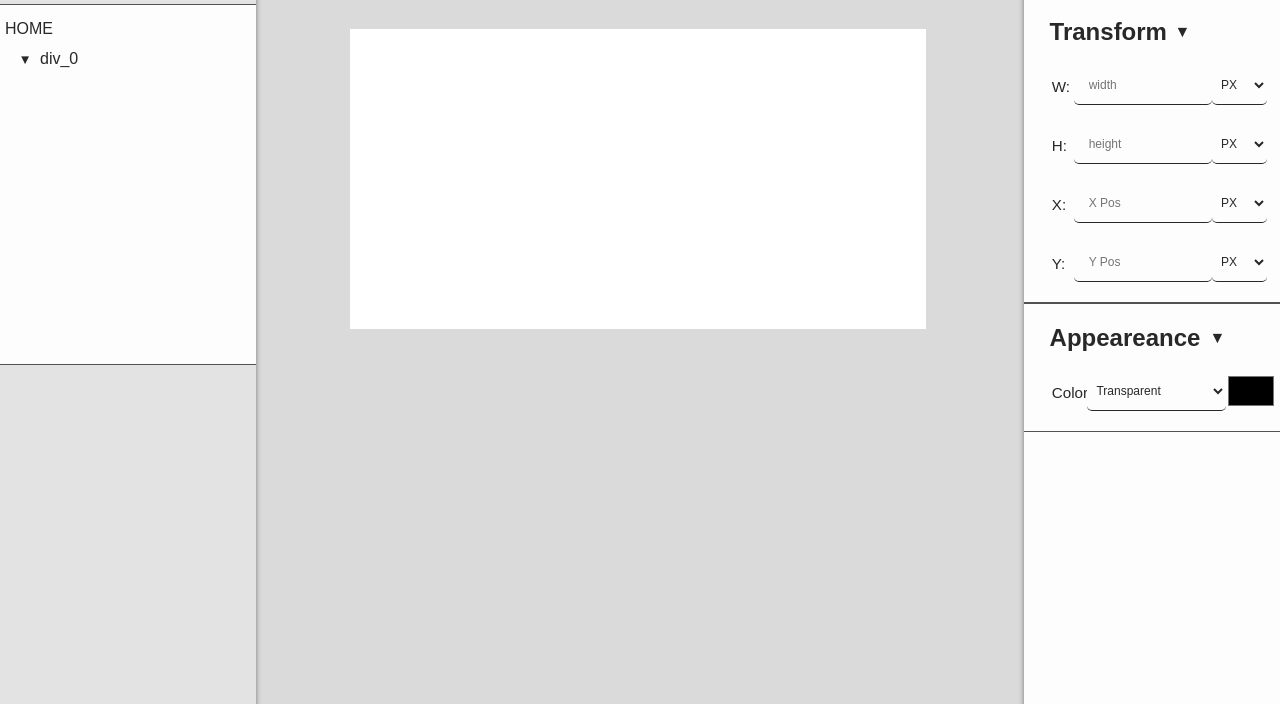
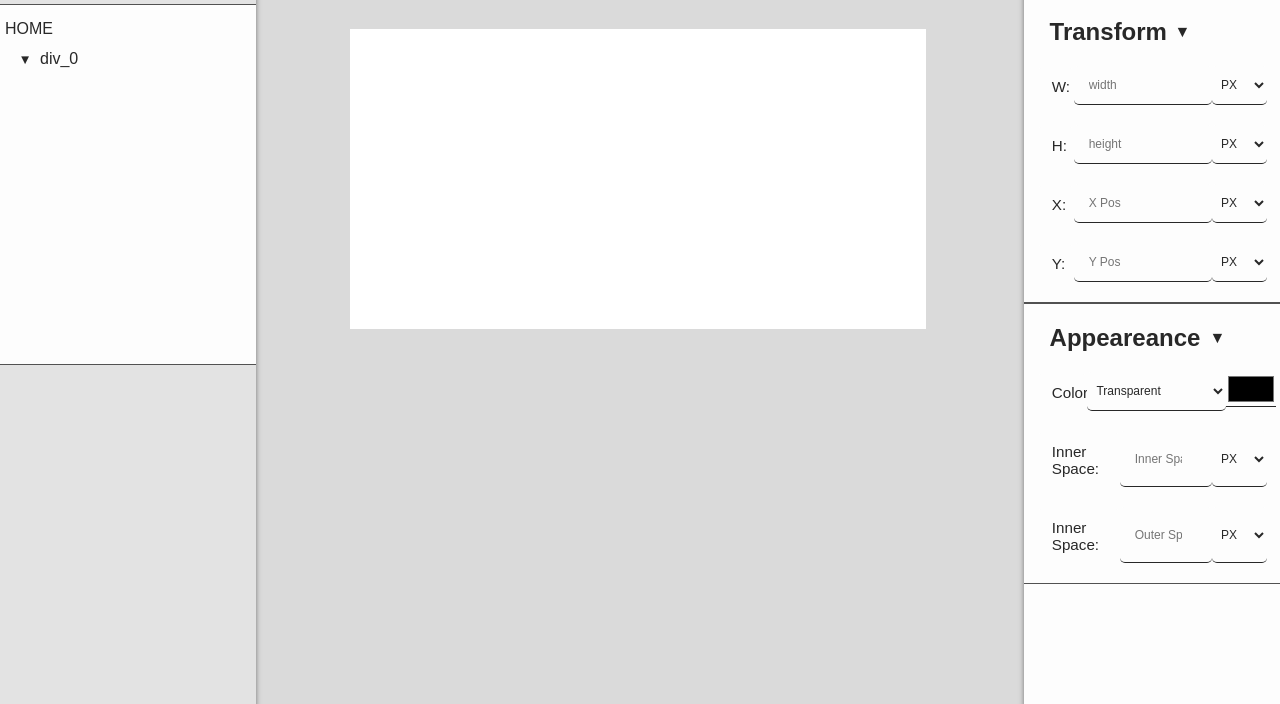
Before and after one commit to RehanAli21/design_to_code, a plain HTML site: page index.html in a window 1280 px wide. Shown: the part 96-800 px from the top of the page. Drawn offline with Linux system fonts and the light colour scheme.

Commit message:
inner and outer input added,

```diff
--- a/css_files/global.css
+++ b/css_files/global.css
@@ -218,10 +218,6 @@ main {
 	font-size: var(--font-size-3_4);
 	border: none;
 	border-bottom: 1px solid;
-}
-.properties_div > .property_section > input[type='color'] {
-	height: 38px;
-	border: none;
 }
 .properties_div > .property_section > select {
 	font-size: var(--font-size-3_4);
--- a/index.html
+++ b/index.html
@@ -217,9 +217,50 @@
 								<option value="custom">Custom</option>
 							</select>
 							<input
+								class="colorInput"
 								type="color"
-								name=""
+								style="height: 35px"
 								id="appeareance_color_input" />
+						</div>
+						<div
+							class="property_section"
+							style="grid-template-columns: 36% 40% 24%">
+							<label class="input">Inner Space: </label
+							><input
+								class="input"
+								placeholder="Inner Space"
+								type="number"
+								name="inner_input"
+								id="appeareance_inner_input" />
+							<select
+								class="select"
+								value="px"
+								id="appeareance_inner_select">
+								<option value="px">PX</option>
+								<option value="%">%</option>
+								<option value="rem">REM</option>
+								<option value="em">EM</option>
+							</select>
+						</div>
+						<div
+							class="property_section"
+							style="grid-template-columns: 36% 40% 24%">
+							<label class="input">Inner Space: </label
+							><input
+								class="input"
+								placeholder="Outer Space"
+								type="number"
+								name="outer_input"
+								id="appeareance_outer_input" />
+							<select
+								class="select"
+								value="px"
+								id="appeareance_outer_select">
+								<option value="px">PX</option>
+								<option value="%">%</option>
+								<option value="rem">REM</option>
+								<option value="em">EM</option>
+							</select>
 						</div>
 					</div>
 				</div>
```
